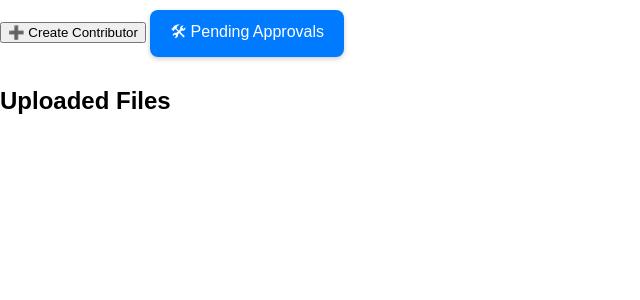
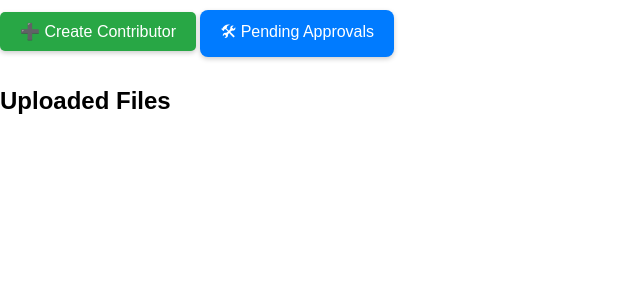
Before and after one commit to pinugujohnharly-crypto/Itrack, a PHP site: page /dashboard.php in a window 1280 px wide. Shown: the part 73-373 px from the top of the page, without its empty margins (0-640 px from the left). Run offline with PHP 8.4, Linux system fonts and the light colour scheme; the visitor is signed in with stand-in values (Sample User, id 1); some libraries are stand-ins or nearby versions.

Commit message:
Update file.css
contributor

```diff
--- a/style/file.css
+++ b/style/file.css
@@ -1,6 +1,7 @@
+/* style for list items */
 .file-item {
-  width: 90%;
-  max-width: 500px;
+  width: 100%;
+  max-width: 400px;
   padding: 20px;
   margin: 15px ;
   border: 1px solid #ccc;
@@ -21,6 +22,13 @@
   background-color: #e0e0e0;
 }
 
+.file-item a:hover {
+  color: #005fa3;
+}
+
+
+
+/* Admin Approval Modal */
 .modal {
   display: none;
   position: fixed;
@@ -77,3 +85,22 @@
   background-color: #004494;      /* Even darker when clicked */
   transform: translateY(0);       /* Reset lift */
 }
+/* contributor Modal */
+.btn-green {
+  margin: 20px;
+  padding: 10px 20px;
+  background: #28a745;
+  color: white;
+  border: none;
+  border-radius: 5px;
+  cursor: pointer;
+  font-size: 16px;
+   box-shadow: 0 2px 5px rgba(0, 0, 0, 0.2);
+  transition: background-color 0.3s ease, transform 0.2s ease;
+  margin: 10px 0;
+}
+
+.btn-green:hover {
+  background: #218838; /* darker green on hover */
+   transform: translateY(-2px);    /* Subtle lift */
+}
```
